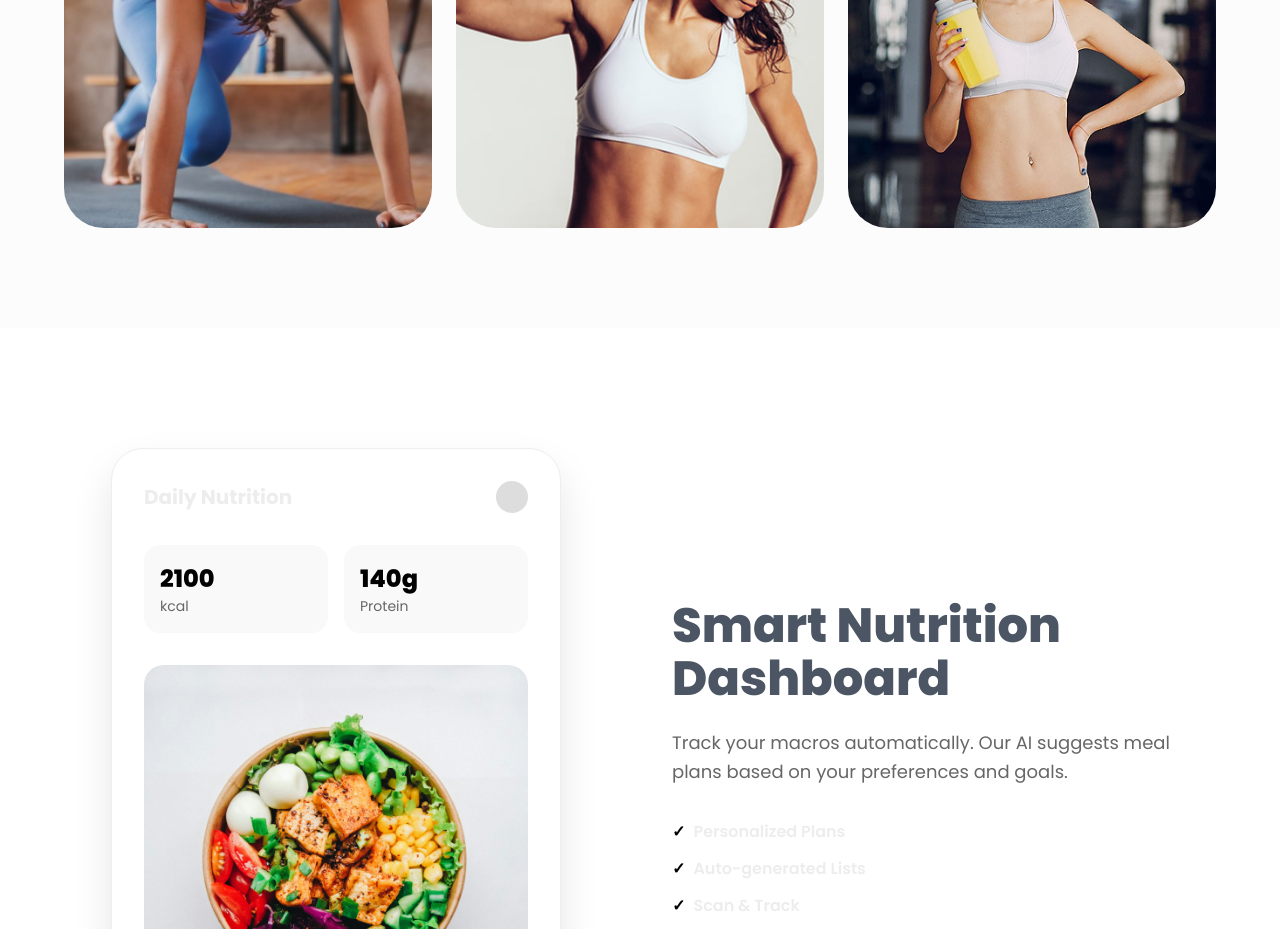
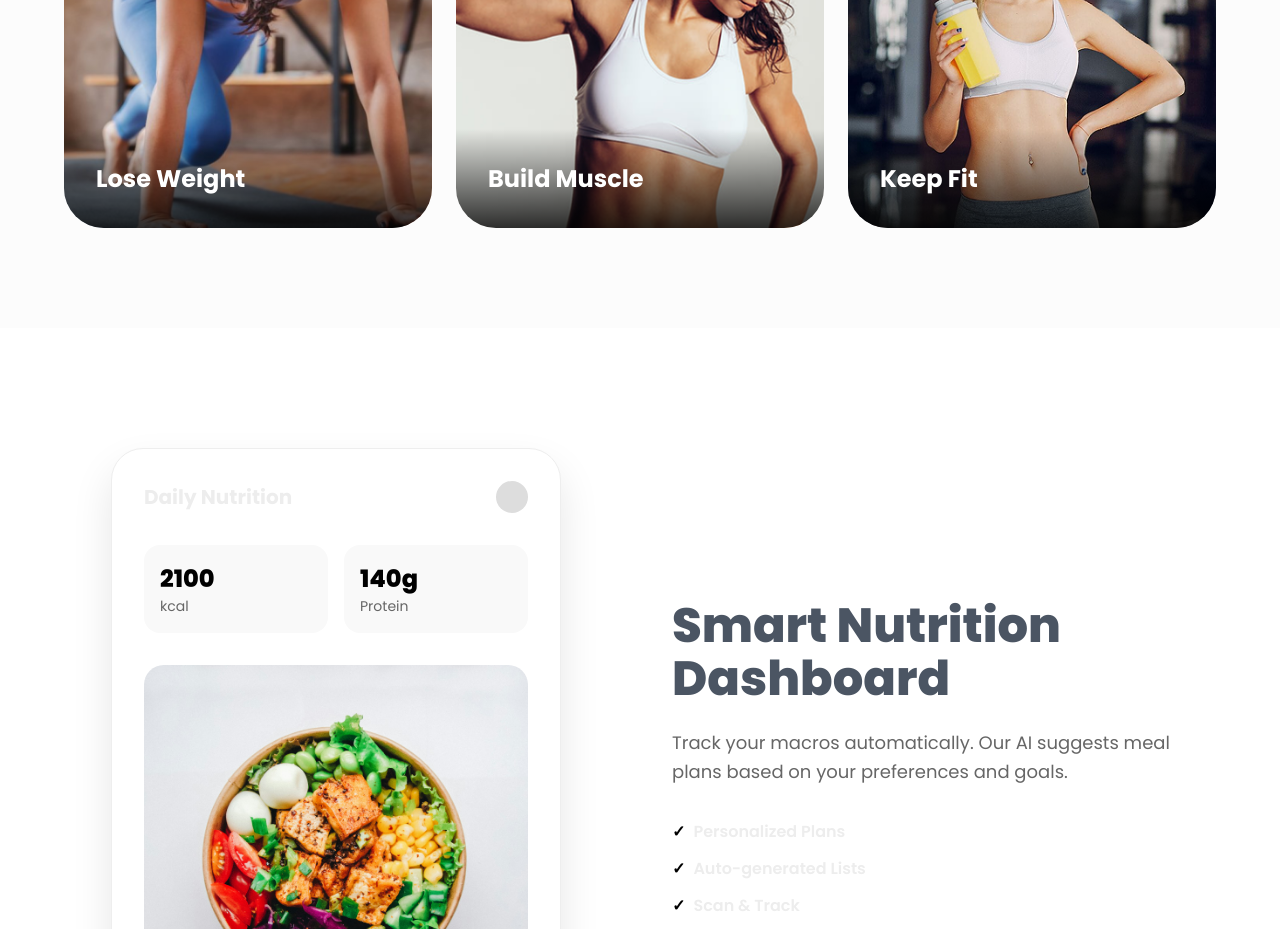
Before and after one commit to henrynguyens/gymwo, a Next.js app: page / in a window 1280 px wide. Shown: the part 3060-3989 px from the top of the page. Built offline with nearby package versions, Linux system fonts and the light colour scheme; no server answers; a web font is replaced by a local one.

Commit message:
feat: add goal titles and fix header contrast

```diff
--- a/src/components/Goals.module.css
+++ b/src/components/Goals.module.css
@@ -44,7 +44,24 @@
     scale: 1.05;
 }
 
-/* Overlay removed to match user reference */
+.cardContent {
+    position: absolute;
+    bottom: 0;
+    left: 0;
+    width: 100%;
+    padding: 2rem;
+    background: linear-gradient(to top, rgba(0, 0, 0, 0.8), transparent);
+    color: white;
+    display: flex;
+    align-items: flex-end;
+}
+
+.cardTitle {
+    font-size: 1.5rem;
+    font-weight: 700;
+    margin: 0;
+    color: white;
+}
 
 @media (max-width: 768px) {
     .grid {
--- a/src/components/Goals.tsx
+++ b/src/components/Goals.tsx
@@ -14,12 +14,21 @@ const Goals = () => {
                 <div className={styles.grid}>
                     <div className={styles.card}>
                         <Image src="/images/hero-2.jpg" alt="Goal 1" className={styles.image} width={400} height={300} style={{ width: '100%', height: 'auto' }} />
+                        <div className={styles.cardContent}>
+                            <h3 className={styles.cardTitle}>{t.goals.items[0]}</h3>
+                        </div>
                     </div>
                     <div className={styles.card}>
                         <Image src="/images/goals-1.jpg" alt="Goal 2" className={styles.image} width={400} height={300} style={{ width: '100%', height: 'auto' }} />
+                        <div className={styles.cardContent}>
+                            <h3 className={styles.cardTitle}>{t.goals.items[1]}</h3>
+                        </div>
                     </div>
                     <div className={styles.card}>
                         <Image src="/images/programs-1.jpg" alt="Goal 3" className={styles.image} width={400} height={300} style={{ width: '100%', height: 'auto' }} />
+                        <div className={styles.cardContent}>
+                            <h3 className={styles.cardTitle}>{t.goals.items[2]}</h3>
+                        </div>
                     </div>
                 </div>
             </div>
--- a/src/components/Navbar.tsx
+++ b/src/components/Navbar.tsx
@@ -64,13 +64,13 @@ const Navbar = () => {
 
                     {user ? (
                         <div style={{ display: 'flex', alignItems: 'center', gap: '1rem' }}>
-                            <span style={{ fontSize: '0.9rem', fontWeight: 500 }}>
+                            <span style={{ fontSize: '0.9rem', fontWeight: 600, color: '#000' }}>
                                 {user.email?.split('@')[0]}
                             </span>
                             <button
                                 onClick={signOut}
                                 className="btn btn-outline"
-                                style={{ padding: '0.5rem 1rem', fontSize: '0.9rem' }}
+                                style={{ padding: '0.5rem 1rem', fontSize: '0.9rem', color: '#000', borderColor: '#000' }}
                             >
                                 Logout
                             </button>
--- a/src/locales/en.ts
+++ b/src/locales/en.ts
@@ -107,7 +107,8 @@ export const en = {
         analyzing: "Analyzing Form..."
     },
     goals: {
-        title: "Your Goals, Defined."
+        title: "Your Goals, Defined.",
+        items: ["Lose Weight", "Build Muscle", "Keep Fit"]
     },
     nutrition: {
         daily: "Daily Nutrition",
--- a/src/locales/vn.ts
+++ b/src/locales/vn.ts
@@ -107,7 +107,8 @@ export const vn = {
         analyzing: "Đang phân tích..."
     },
     goals: {
-        title: "Mục tiêu của bạn, rõ ràng."
+        title: "Mục tiêu của bạn, rõ ràng.",
+        items: ["Giảm cân", "Tăng cơ", "Duy trì vóc dáng"]
     },
     nutrition: {
         daily: "Dinh dưỡng hàng ngày",
```
